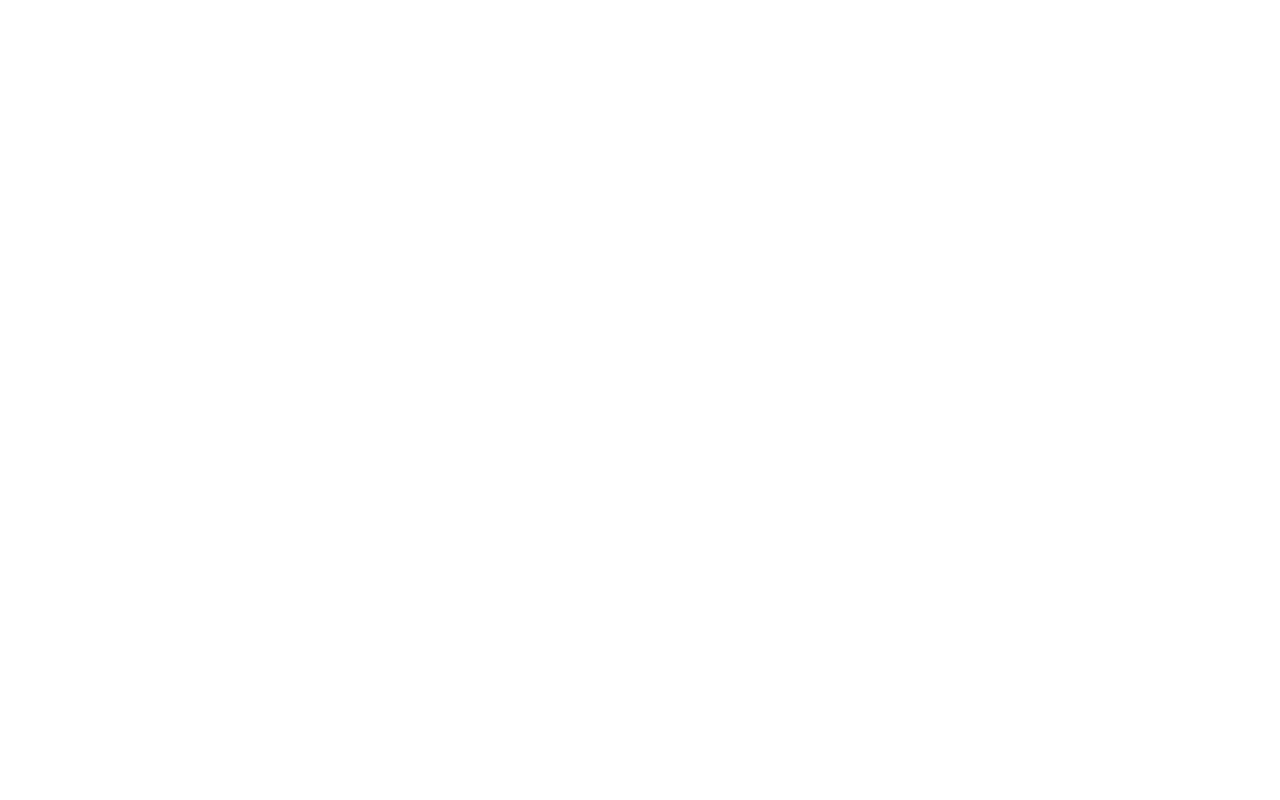
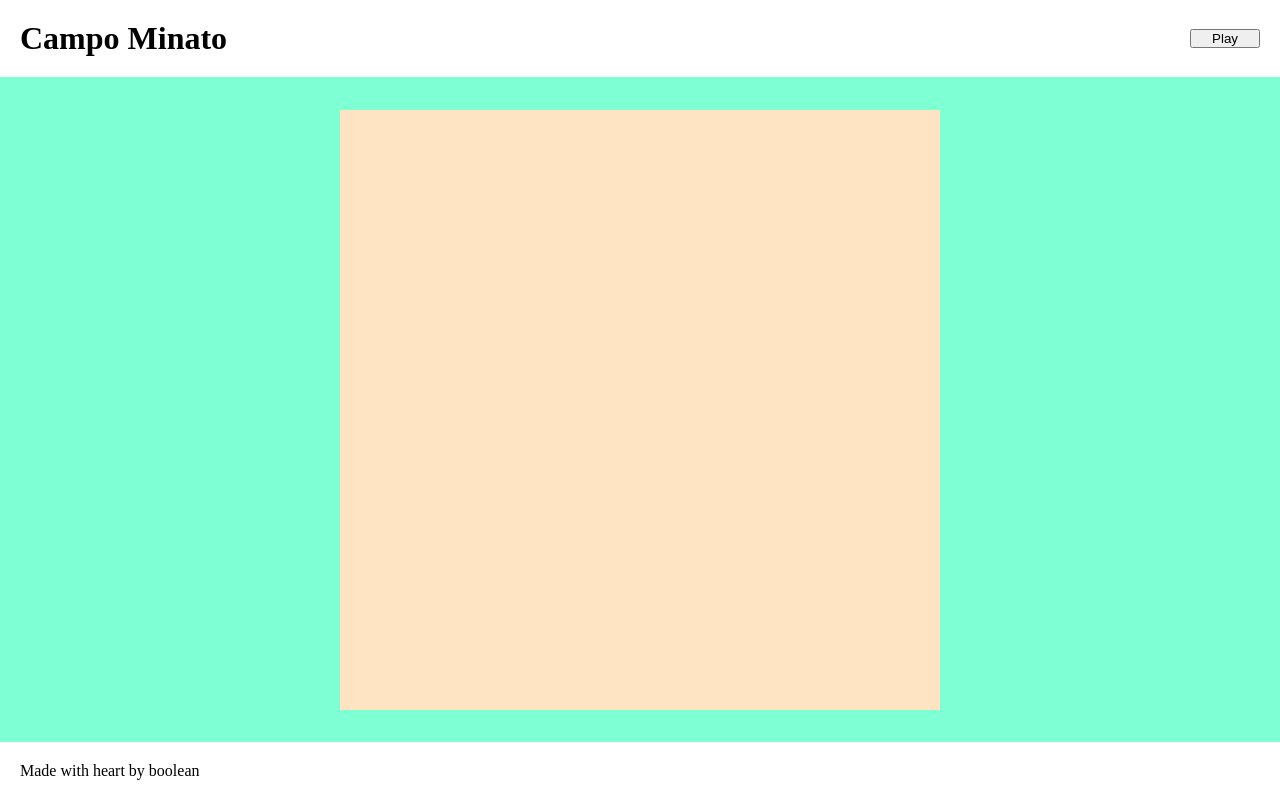
Before and after one commit to RiccardoImperato/js-campominato-grid, a plain HTML site: page index.html in a window 1280 px wide. Drawn offline with Linux system fonts and the light colour scheme.

Commit message:
feat: struttura vuota

```diff
--- a/css/style.css
+++ b/css/style.css
@@ -7,3 +7,49 @@
 }
 
 /*/ Reset */
+
+/* Common */
+
+body {
+    height: 100vh;
+    display: flex;
+    flex-direction: column;
+}
+
+header,
+footer {
+    padding: 1.25rem;
+}
+
+header {
+    display: flex;
+    justify-content: space-between;
+    align-items: center;
+}
+
+.btn {
+    padding: 0 1.25rem;
+}
+
+main {
+    flex-grow: 1;
+    background-color: #7fffd4;
+    display: flex;
+    justify-content: center;
+    align-items: center;
+}
+
+.board {
+    height: 37.5rem;
+    width: 37.5rem;
+    background-color: bisque;
+    display: flex;
+    flex-wrap: wrap;
+    align-content: flex-start;
+}
+
+.cell {
+    height: calc(100% / 10);
+    width: calc(100% / 10);
+    border: .0625rem solid #000;
+}
--- a/index.html
+++ b/index.html
@@ -9,9 +9,18 @@
 </head>
 
 <body>
-    <header></header>
-    <main></main>
-    <footer></footer>
+    <header>
+        <h1>Campo Minato</h1>
+        <button class="btn">Play</button>
+    </header>
+    <main>
+        <div class="board">
+
+        </div>
+    </main>
+    <footer>
+        <div>Made with heart by boolean</div>
+    </footer>
     <script src="./js/main.js"></script>
 </body>
 
```
